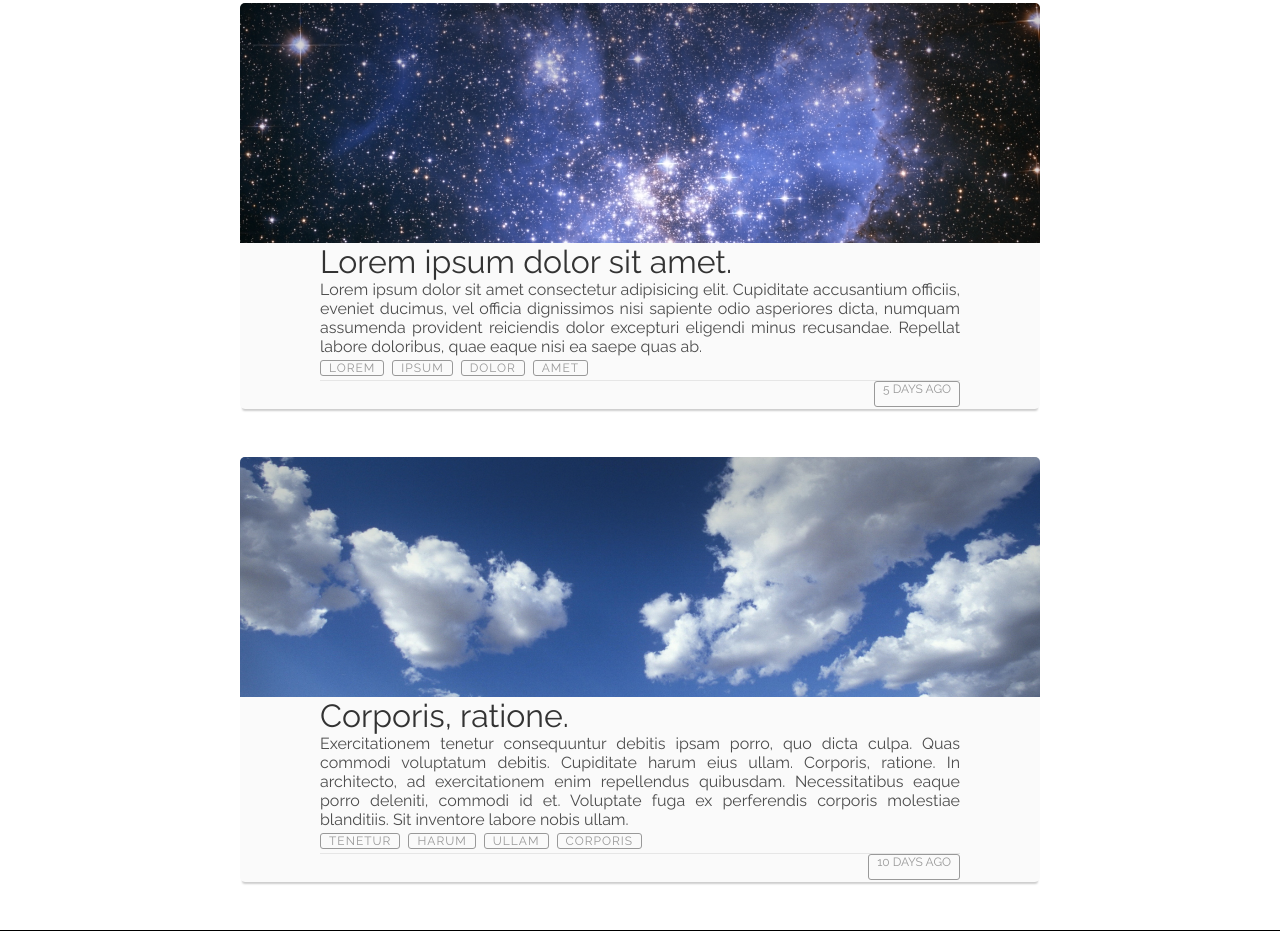
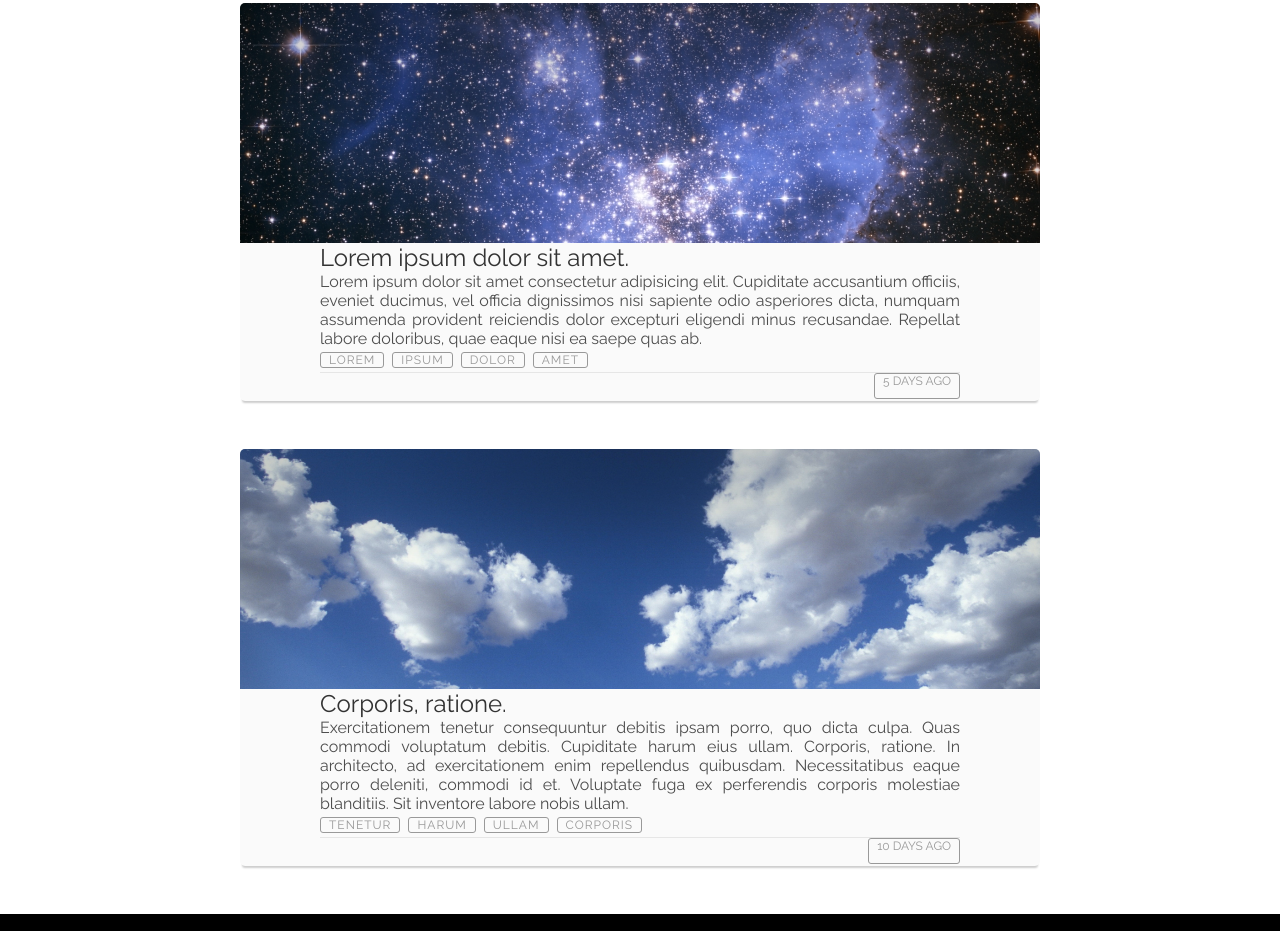
Before and after one commit to abramsea/mirillis, a plain HTML site: page blog.html in a window 1280 px wide. Shown: the part 248-1179 px from the top of the page. Drawn offline with Linux system fonts and the light colour scheme.

Commit message:
Add files via upload

```diff
--- a/blog.html
+++ b/blog.html
@@ -33,7 +33,7 @@
             </div>
             <div class="blog_body">
                 <div class="blog_title">
-                    <h1><a href="#">Lorem ipsum dolor sit amet.</a></h1>
+                    <h2><a href="#">Lorem ipsum dolor sit amet.</a></h2>
                 </div>
                 <div class="blog_text">
                     <p>Lorem ipsum dolor sit amet consectetur adipisicing elit.
@@ -63,7 +63,7 @@
             </div>
             <div class="blog_body">
                 <div class="blog_title">
-                    <h1><a href="#">Corporis, ratione.</a></h1>
+                    <h2><a href="#">Corporis, ratione.</a></h2>
                 </div>
                 <div class="blog_text">
                     <p> Exercitationem tenetur consequuntur debitis ipsam porro, quo dicta culpa.
--- a/css/style.css
+++ b/css/style.css
@@ -167,7 +167,7 @@ footer nav a:hover {
     width: 80%;
 }
 
-.blog_title h1 a {
+.blog_title h2 a {
     color: #333;
     font-weight: 100;
 }
```
